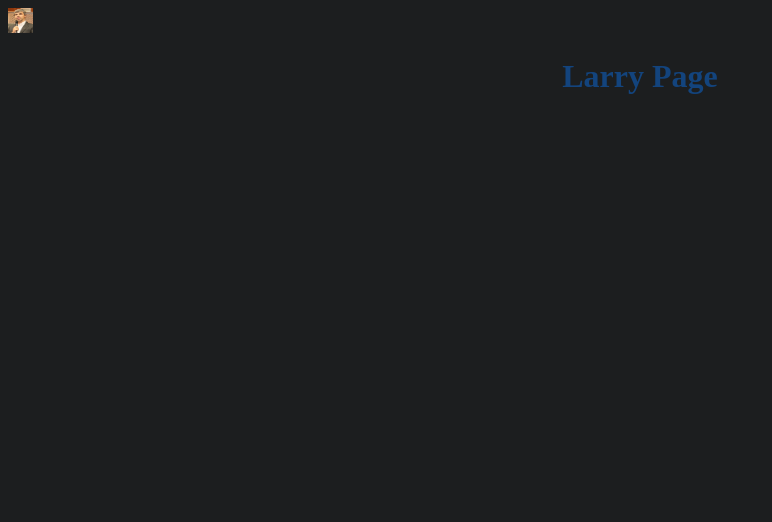
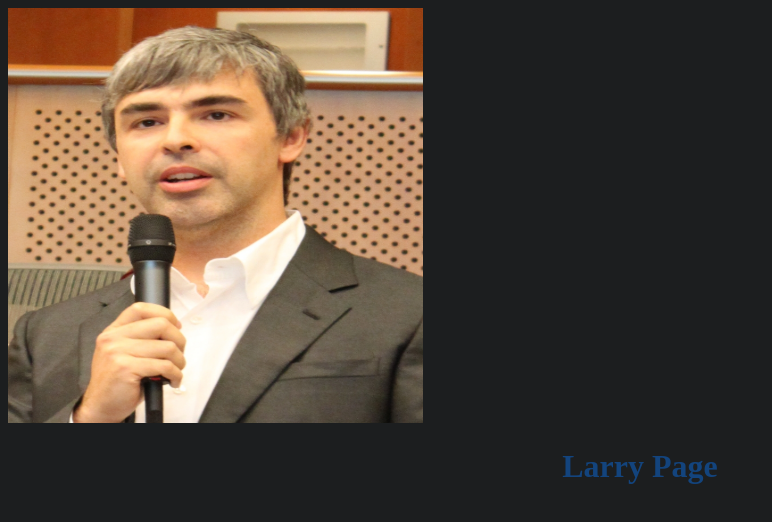
Before and after one commit to Ketchup9743/csassignment, a plain HTML site: page index.html in a window 1280 px wide. Shown: the whole page, without its empty margins (0-772 px from the left). Drawn offline with Linux system fonts and the light colour scheme.

Commit message:
resized to 415px

```diff
--- a/style.css
+++ b/style.css
@@ -10,6 +10,6 @@
     background-color: #1C1E1F;
 }
 .larryimg {
-  height: 25px;
-  width: 25px;
+  height: 415px;
+  width: 415px;
 }
```
